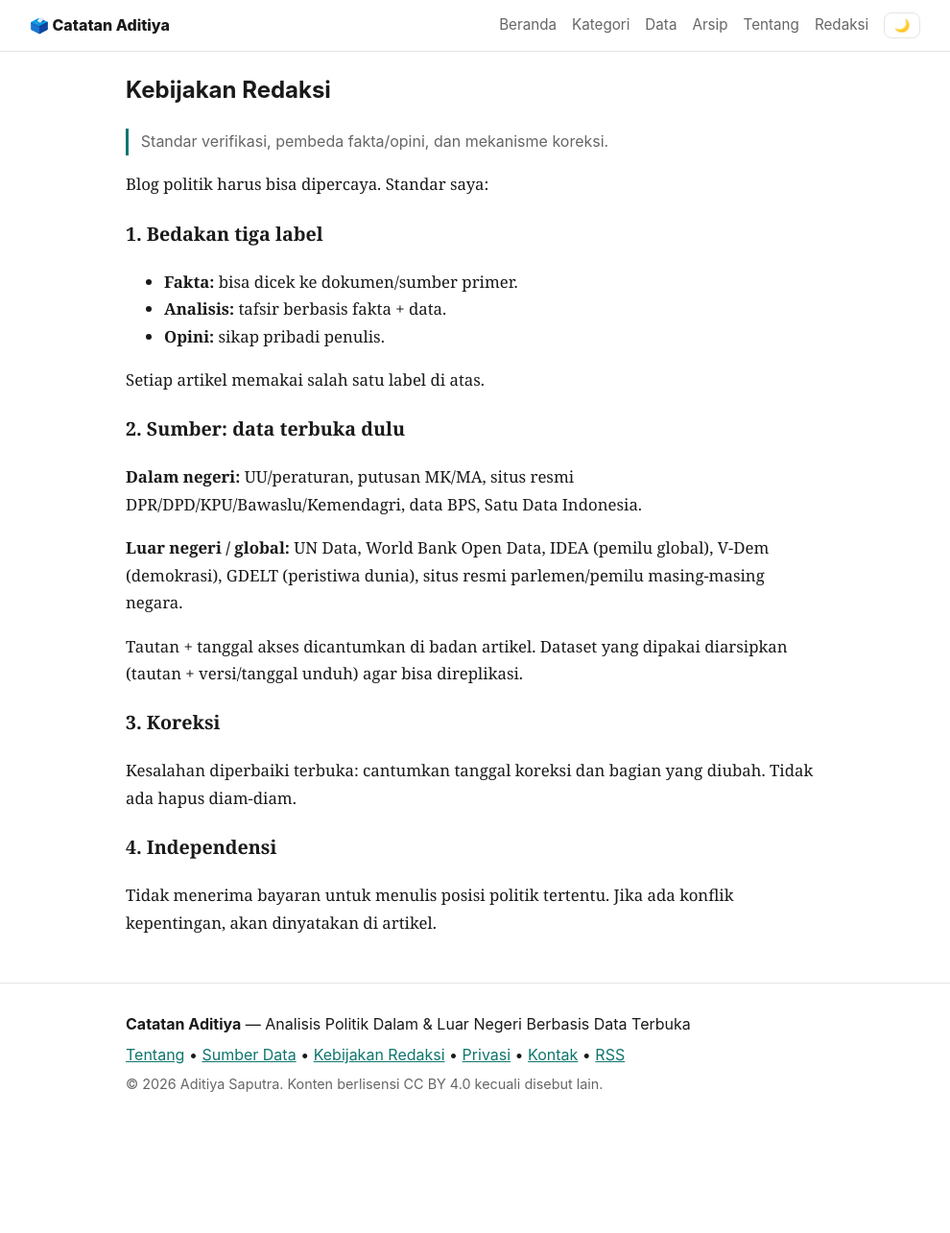
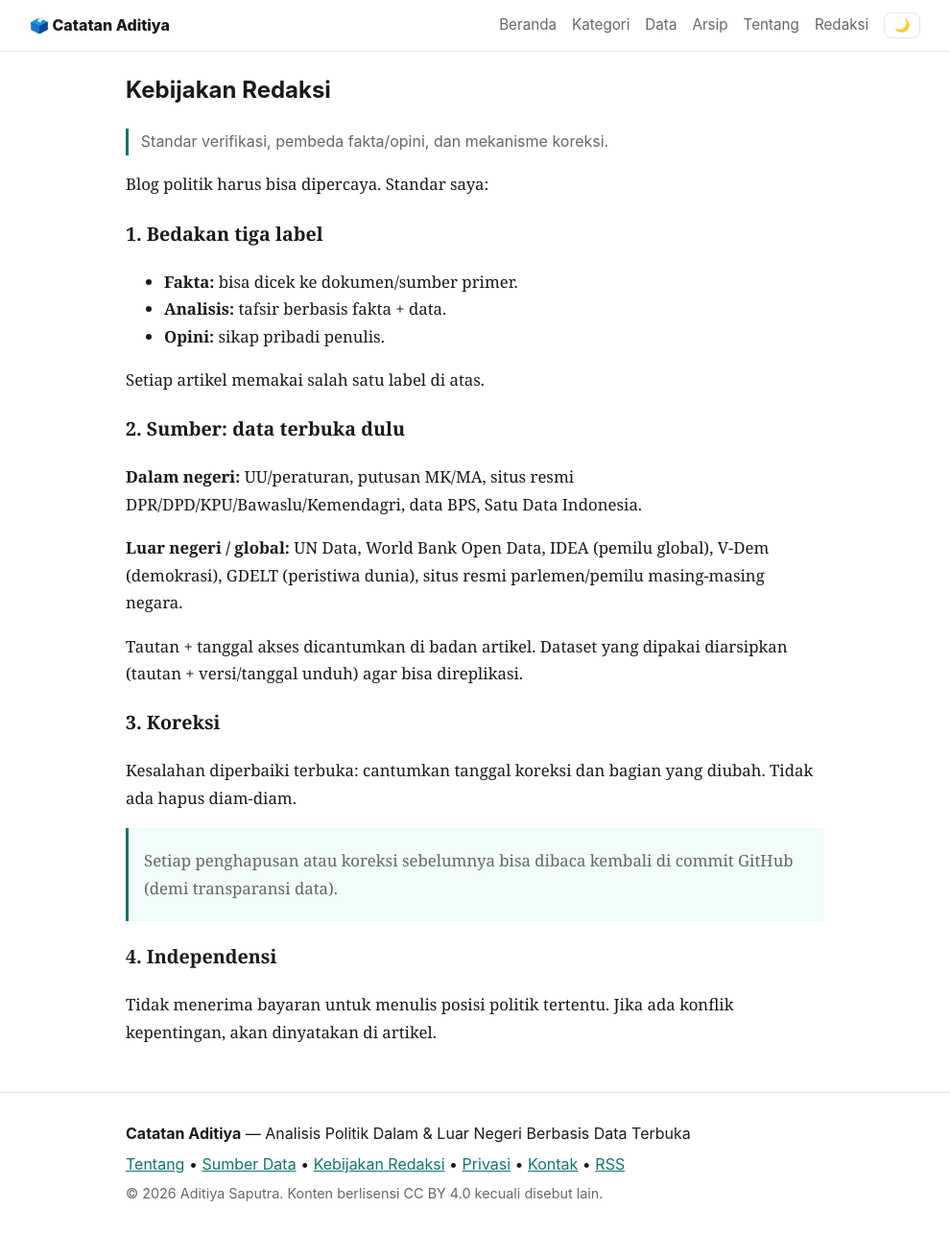
Before and after one commit to aditiya-saputra/aditiya-saputra.github.io, a Jekyll site: the page built from kebijakan-redaksi.md, in a window 1280 px wide and 1285 px high. Shown: the whole window at 96% size, without its empty margins (145-1135 px from the left). Built offline with Jekyll 4.4.1, drawn with Linux system fonts in a browser that asks for light colours.

Commit message:
Tambah pernyataan transparansi commit GitHub

```diff
--- a/_layouts/post.html
+++ b/_layouts/post.html
@@ -18,7 +18,7 @@
     {{ content }}
   </div>
   <hr />
-  <p class="sumber-note">Sumber primer dirujuk di dalam artikel. Lihat <a href="{{ '/kebijakan-redaksi/' | relative_url }}">Kebijakan Redaksi</a> untuk standar verifikasi dan koreksi.</p>
+  <p class="sumber-note">Sumber primer dirujuk di dalam artikel. Setiap penghapusan atau koreksi sebelumnya bisa dibaca kembali di commit GitHub (demi transparansi data). Lihat <a href="{{ '/kebijakan-redaksi/' | relative_url }}">Kebijakan Redaksi</a> untuk standar verifikasi dan koreksi.</p>
   {% include comments.html %}
   <p><a href="{{ '/' | relative_url }}">← Kembali ke Beranda</a></p>
 </article>
--- a/kebijakan-redaksi.md
+++ b/kebijakan-redaksi.md
@@ -24,5 +24,7 @@
 ### 3. Koreksi
 Kesalahan diperbaiki terbuka: cantumkan tanggal koreksi dan bagian yang diubah. Tidak ada hapus diam-diam.
 
+> Setiap penghapusan atau koreksi sebelumnya bisa dibaca kembali di commit GitHub (demi transparansi data).
+
 ### 4. Independensi
 Tidak menerima bayaran untuk menulis posisi politik tertentu. Jika ada konflik kepentingan, akan dinyatakan di artikel.
```
